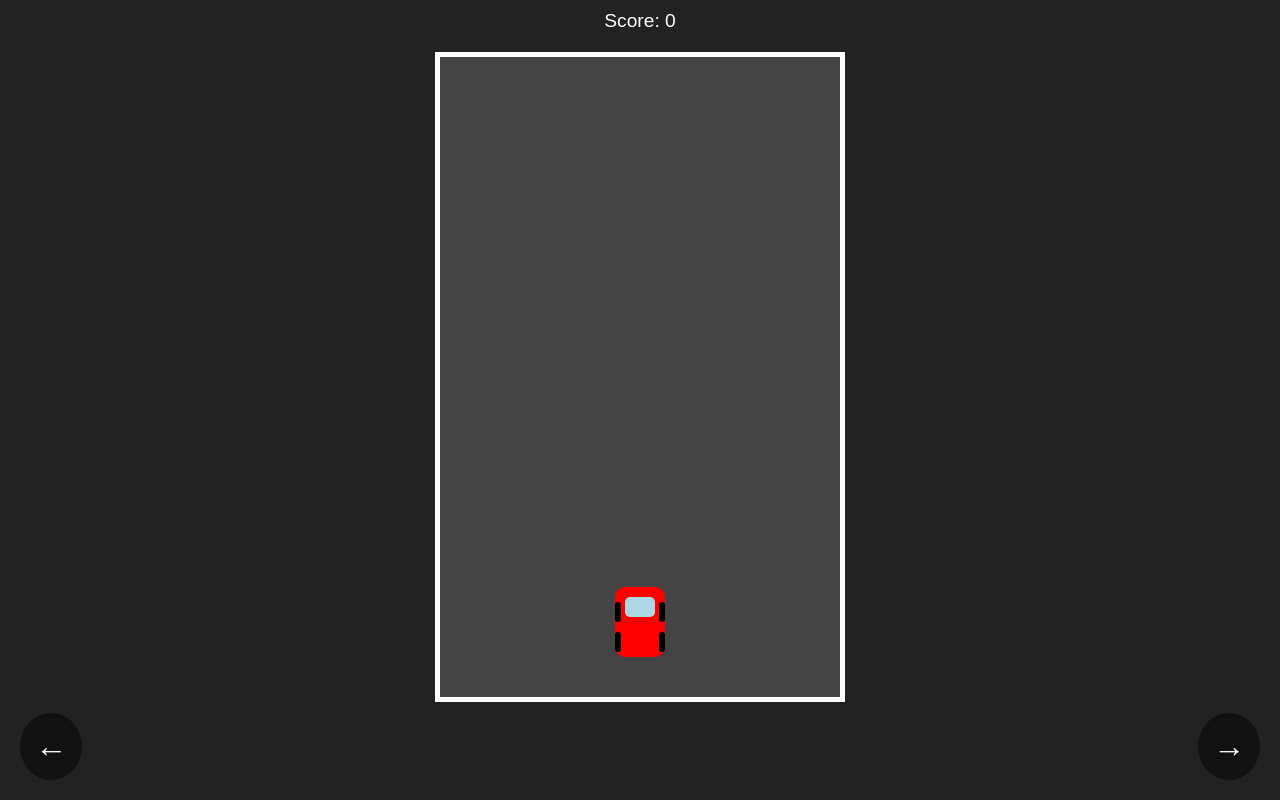
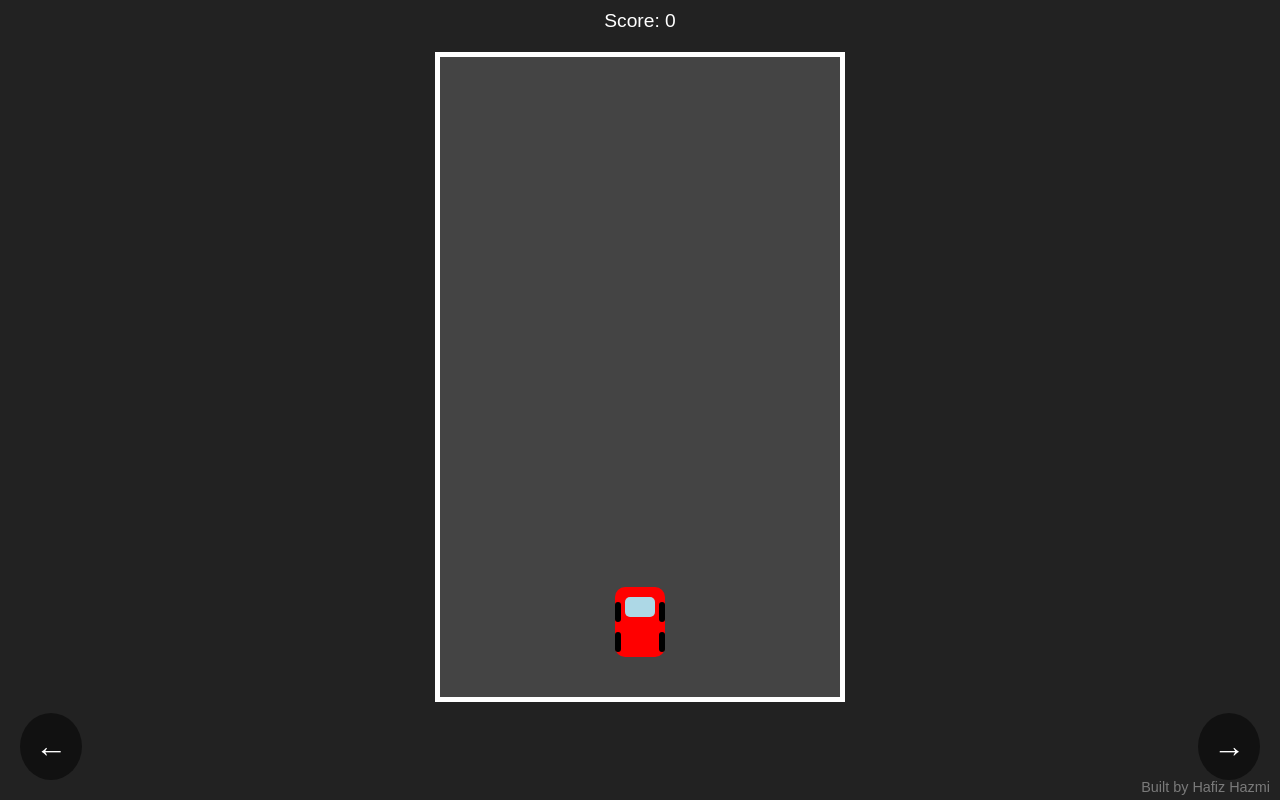
Before and after one commit to hafizhazmi/racinggame, a plain HTML site: page index.html in a window 1280 px wide. Drawn offline with Linux system fonts and the light colour scheme.

Commit message:
add watermark

```diff
--- a/index.html
+++ b/index.html
@@ -109,6 +109,17 @@
     .right-button {
       right: 20px;
     }
+
+    #watermark {
+      position: fixed;
+      bottom: 5px;
+      right: 10px;
+      color: rgba(255, 255, 255, 0.4);
+      font-size: 0.9rem;
+      z-index: 1000;
+      user-select: none;
+    }
+
   </style>
 </head>
 <body>
@@ -148,6 +159,8 @@
   <!-- Mobile touch controls -->
   <div class="touch-button left-button" id="leftButton">&#8592;</div>
   <div class="touch-button right-button" id="rightButton">&#8594;</div>
+
+  <div id="watermark">Built by Hafiz Hazmi</div>
 
   <script>
     const gameArea = document.getElementById("gameArea");
```
